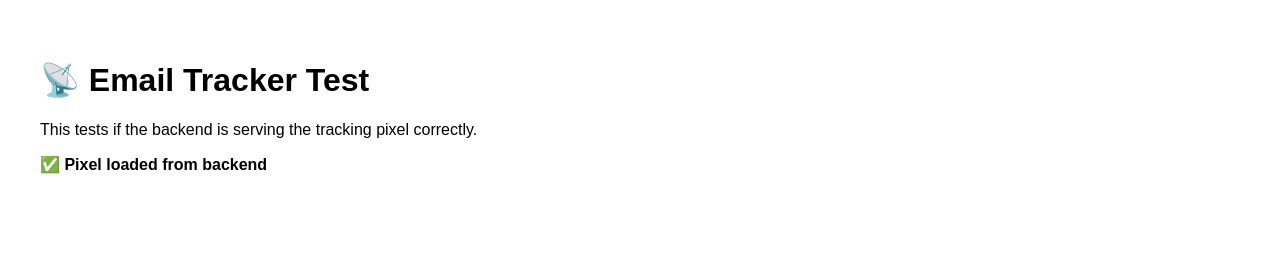
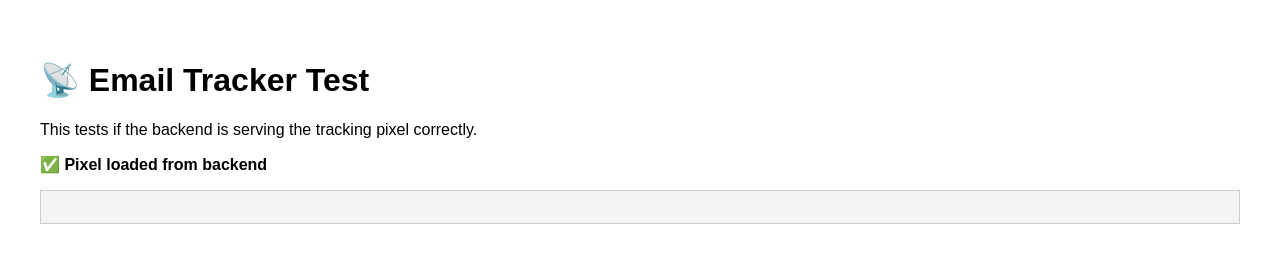
Before and after one commit to Manan-Wadhwa/email-tracker, a plain HTML site: page index.html in a window 1280 px wide. Drawn offline with Linux system fonts and the light colour scheme.

Commit message:
log saving

```diff
--- a/index.html
+++ b/index.html
@@ -31,5 +31,28 @@
   />
 
   <div id="status">⏳ Loading pixel...</div>
+
+  <script>
+  async function fetchLogs() {
+    try {
+      const response = await fetch('/log.txt');
+      if (response.ok) {
+        const logs = await response.text();
+        document.getElementById('logs').textContent = logs;
+      } else {
+        document.getElementById('logs').textContent = 'Failed to load logs.';
+      }
+    } catch (error) {
+      document.getElementById('logs').textContent = 'Error fetching logs.';
+    }
+  }
+
+  // Fetch logs on page load
+  window.onload = fetchLogs;
+</script>
+
+<div id="logs" style="white-space: pre-wrap; background: #f4f4f4; padding: 1rem; border: 1px solid #ccc; margin-top: 1rem;">
+  Loading logs...
+</div>
 </body>
 </html>
```
Also changed, not shown: api/tracker.js (+14 -2 lines).
